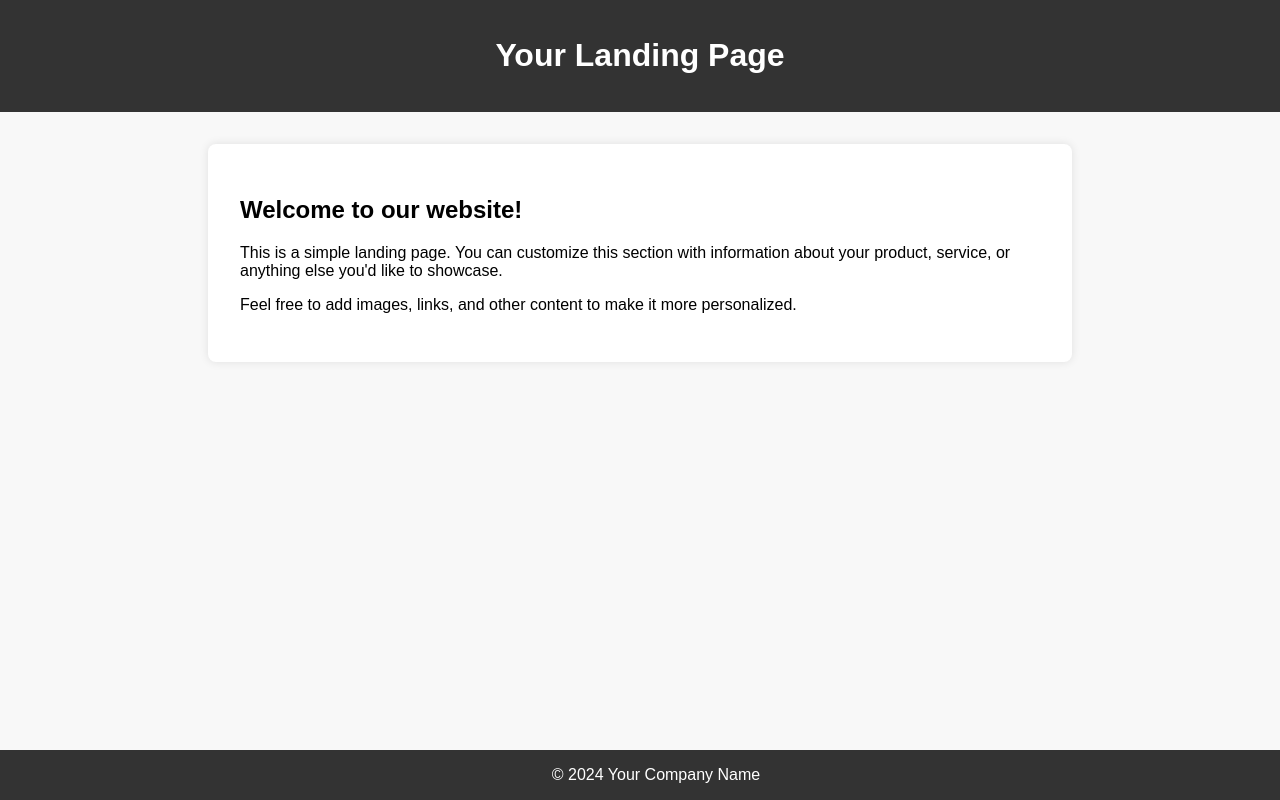
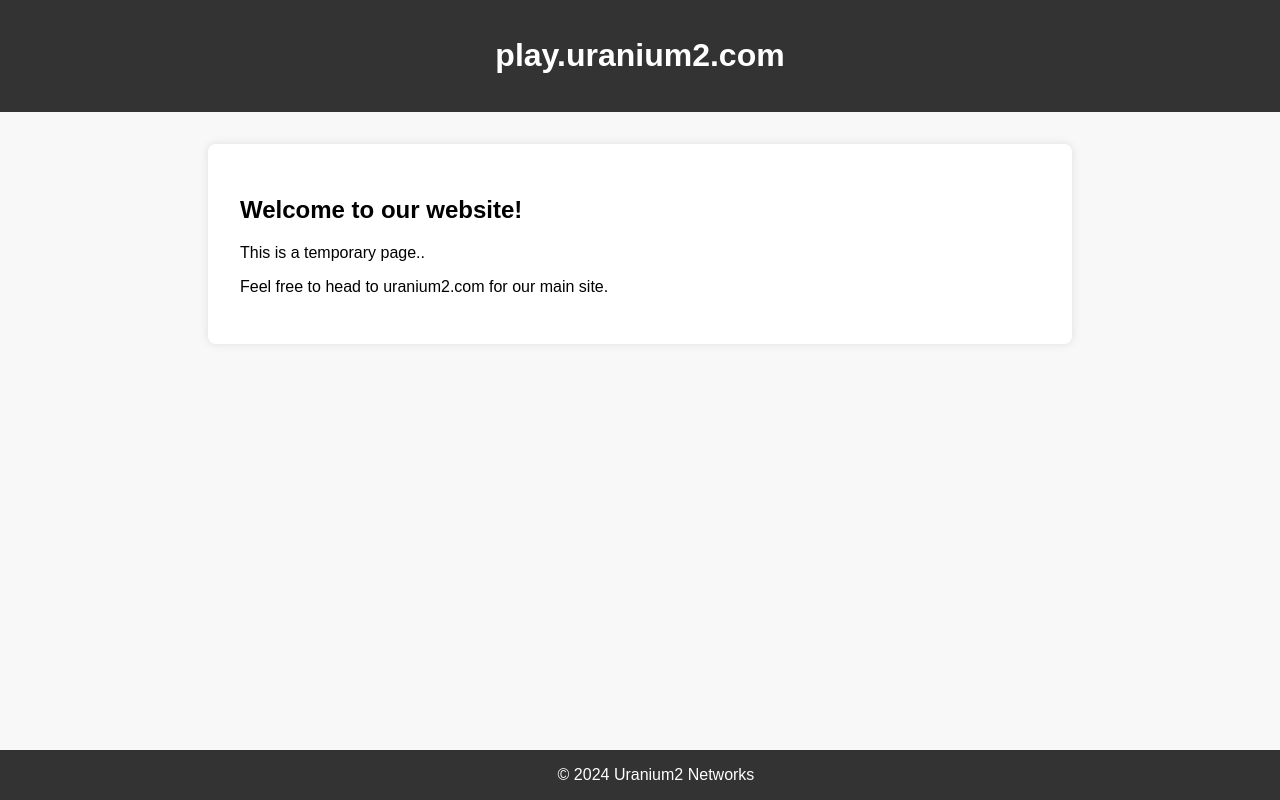
Before and after one commit to DecentPing/decentping.github.io, a plain HTML site: page index.html in a window 1280 px wide. Drawn offline with Linux system fonts and the light colour scheme.

Commit message:
Update index.html

```diff
--- a/index.html
+++ b/index.html
@@ -4,7 +4,7 @@
 <head>
     <meta charset="UTF-8">
     <meta name="viewport" content="width=device-width, initial-scale=1.0">
-    <title>Your Landing Page</title>
+    <title>Uranium2</title>
     <style>
         body {
             font-family: Arial, sans-serif;
@@ -44,17 +44,17 @@
 
 <body>
     <header>
-        <h1>Your Landing Page</h1>
+        <h1>play.uranium2.com</h1>
     </header>
 
     <section>
         <h2>Welcome to our website!</h2>
-        <p>This is a simple landing page. You can customize this section with information about your product, service, or anything else you'd like to showcase.</p>
-        <p>Feel free to add images, links, and other content to make it more personalized.</p>
+        <p>This is a temporary page..</p>
+        <p>Feel free to head to uranium2.com for our main site.</p>
     </section>
 
     <footer>
-        &copy; 2024 Your Company Name
+        &copy; 2024 Uranium2 Networks
     </footer>
 </body>
 
```
